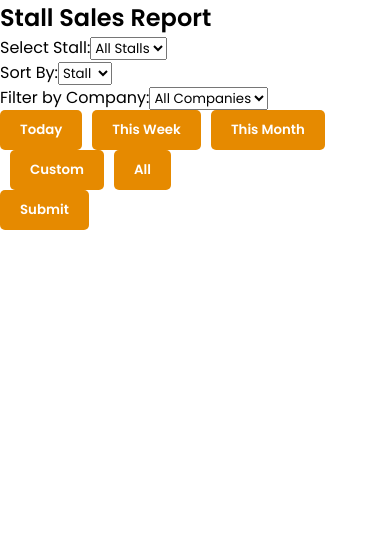
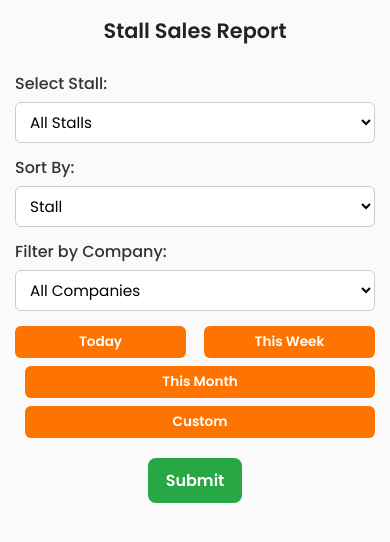
Before and after one commit to madhu-famelyn/Fliplyn-customer, a React (Create React App) app: page /view-sales in a window 390 px wide. Shown: the top 542 px of the page. Built offline with nearby package versions, Linux system fonts and the light colour scheme.

Commit message:
added multiple stal adding option

```diff
--- a/src/components/ManagerComponents/ManagerStalls/ManagerStalls.css
+++ b/src/components/ManagerComponents/ManagerStalls/ManagerStalls.css
@@ -20,6 +20,9 @@
   gap: 8px;
   overflow-x: auto;
   margin-bottom: 25px;
+  align-items: center;
+  justify-content: center; /* ✅ Centers the row horizontally */
+  width: 100%;
 }
 
 .mgr-btn {
--- a/src/components/ManagerComponents/ManagerStalls/ManagerStalls.js
+++ b/src/components/ManagerComponents/ManagerStalls/ManagerStalls.js
@@ -153,9 +153,6 @@ export default function ManagerEditStall() {
         <button className="mgr-btn" onClick={() => navigate("/manager-view-vendors")}>
           Add Vendor
         </button>
-        <button className="mgr-btn" onClick={() => navigate("/place-bulk-order")}>
-          Place Bulk Order
-        </button>
         <button className="mgr-btn" onClick={() => navigate("/add-item-manager")}>
           Add Item
         </button>
--- a/src/components/ManagerComponents/Stalls_reports/StallsReport.css
+++ b/src/components/ManagerComponents/Stalls_reports/StallsReport.css
@@ -1,48 +1,67 @@
-/* 🌟 Container */
-.stall-report-container {
+/* === General Container === */
+.stall-report-container-unique {
   padding: 20px;
+  max-width: 1300px;
+  margin: 0 auto;
   font-family: "Poppins", sans-serif;
   background-color: #fafafa;
-  color: #333;
+  min-height: 100vh;
 }
 
-/* 🔹 Title */
-.stall-report-title {
+.stall-report-title-unique {
   text-align: center;
   font-size: 1.8rem;
   font-weight: 600;
+  color: #222;
   margin-bottom: 25px;
-  color: #2a2a2a;
 }
 
-/* 🔹 Filter Rows */
-.stall-report-filter-row {
+/* === Filters Section === */
+.stall-report-filters-row-unique {
   display: flex;
   flex-wrap: wrap;
+  justify-content: space-between;
   gap: 15px;
-  justify-content: space-between;
-  background: #ffffff;
-  border: 1px solid #ddd;
-  padding: 15px;
-  border-radius: 10px;
-  margin-bottom: 20px;
+  margin-bottom: 15px;
 }
 
-.stall-report-filter-row label {
-  font-weight: 500;
-  margin-right: 8px;
+.stall-report-dropdown-unique,
+.stall-report-sort-unique,
+.stall-report-company-filter-unique {
+  flex: 1;
+  min-width: 250px;
 }
 
-.stall-report-filter-row select {
-  padding: 6px 10px;
+.stall-report-dropdown-unique label,
+.stall-report-sort-unique label,
+.stall-report-company-filter-unique label {
+  display: block;
+  font-weight: 500;
+  color: #333;
+  margin-bottom: 6px;
+}
+
+.stall-report-dropdown-unique select,
+.stall-report-sort-unique select,
+.stall-report-company-filter-unique select {
+  width: 100%;
+  padding: 8px 10px;
   border-radius: 6px;
   border: 1px solid #ccc;
   background-color: #fff;
   font-size: 0.95rem;
+  transition: border-color 0.2s;
 }
 
-/* 🔹 Date Filter Buttons */
-.stall-report-date-filters {
+.stall-report-dropdown-unique select:focus,
+.stall-report-sort-unique select:focus,
+.stall-report-company-filter-unique select:focus {
+  border-color: #ff7300;
+  outline: none;
+}
+
+/* === Date Filter Buttons === */
+.stall-report-date-filters-unique {
   display: flex;
   flex-wrap: wrap;
   gap: 10px;
@@ -50,165 +69,193 @@
   justify-content: center;
 }
 
-.stall-report-date-filters button {
-  background-color: #007bff;
-  color: white;
+.stall-report-date-filters-unique button {
+  background-color: #ff7300;
+  color: #fff;
   border: none;
   padding: 8px 14px;
   border-radius: 6px;
+  font-size: 0.9rem;
   cursor: pointer;
-  font-size: 0.9rem;
-  transition: background 0.2s ease;
+  transition: background-color 0.3s;
 }
 
-.stall-report-date-filters button:hover {
+.stall-report-date-filters-unique button:hover {
   background-color: #0056b3;
 }
 
-/* 🔹 Custom Date Range */
-.stall-report-custom-range {
+/* === Custom Date Range === */
+.stall-report-custom-range-unique {
   display: flex;
-  gap: 10px;
+  gap: 8px;
+  flex-wrap: wrap;
   justify-content: center;
+  margin-top: 10px;
 }
 
-.stall-report-custom-range input {
+.stall-report-custom-range-unique input {
   padding: 6px 10px;
   border: 1px solid #ccc;
   border-radius: 6px;
+  font-size: 0.9rem;
 }
 
-/* 🔹 Action Buttons */
-.stall-report-actions {
-  display: flex;
-  flex-wrap: wrap;
-  gap: 12px;
-  justify-content: center;
-  margin-bottom: 25px;
+/* === Submit & Export Buttons === */
+.stall-report-submit-btn-container-unique,
+.stall-report-export-btn-unique {
+  text-align: center;
+  margin: 15px 0;
 }
 
-.stall-report-actions button {
+.stall-report-submit-btn-unique,
+.stall-report-export-btn-unique button {
   background-color: #28a745;
   color: white;
   border: none;
-  padding: 9px 16px;
-  border-radius: 6px;
-  font-size: 0.95rem;
+  padding: 10px 18px;
+  font-size: 1rem;
+  border-radius: 8px;
   cursor: pointer;
-  transition: background 0.2s ease;
+  transition: background-color 0.3s;
 }
 
-.stall-report-actions button:nth-child(2) {
-  background-color: #17a2b8;
+.stall-report-submit-btn-unique:hover,
+.stall-report-export-btn-unique button:hover {
+  background-color: #218838;
 }
 
-.stall-report-actions button:nth-child(3) {
-  background-color: #ffc107;
-  color: #333;
+/* === No Orders / Loading === */
+.stall-report-no-orders-unique p,
+.stall-report-container-unique p {
+  text-align: center;
+  font-size: 1rem;
+  color: #555;
 }
 
-.stall-report-actions button:hover {
-  opacity: 0.9;
+/* === Total Section === */
+.stall-report-total-unique {
+  text-align: right;
+  font-weight: 600;
+  font-size: 1.2rem;
+  color: #333;
+  margin: 20px 0 10px;
 }
 
-/* 🔹 Empty State */
-.stall-report-empty {
-  text-align: center;
-  background: #fff3cd;
-  color: #856404;
-  padding: 15px;
-  border-radius: 8px;
-  border: 1px solid #ffeeba;
-  margin-top: 20px;
+/* === Orders Table === */
+.stall-report-table-unique {
+  width: 100%;
+  border-collapse: collapse;
+  margin-top: 10px;
+  background: #fff;
+  border-radius: 10px;
+  overflow: hidden;
+  box-shadow: 0 2px 10px rgba(0, 0, 0, 0.08);
 }
 
-/* 🔹 Grand Total */
-.stall-report-total {
-  text-align: right;
-  font-size: 1.2rem;
-  font-weight: 600;
-  color: #2a2a2a;
-  margin: 15px 0;
-}
-
-/* 🔹 Table Styles */
-.stall-report-table {
-  width: 100%;
-  border-collapse: collapse;
-  overflow-x: auto;
-  display: block;
-  white-space: nowrap;
-  background-color: white;
-  border-radius: 10px;
-  box-shadow: 0 2px 10px rgba(0, 0, 0, 0.05);
-}
-
-.stall-report-table thead {
-  background-color: #007bff;
-  color: white;
-}
-
-.stall-report-table th,
-.stall-report-table td {
+.stall-report-table-unique th,
+.stall-report-table-unique td {
   padding: 10px 12px;
-  text-align: left;
-  border-bottom: 1px solid #ddd;
+  border: 1px solid #e6e6e6;
+  text-align: center;
   font-size: 0.9rem;
 }
 
-.stall-report-table th {
+.stall-report-table-unique th {
+  background-color: #ff7300;
+  color: #fff;
   font-weight: 600;
+  text-transform: capitalize;
 }
 
-.stall-report-table tr:nth-child(even) {
-  background-color: #f9f9f9;
+.stall-report-table-unique tr:nth-child(even) {
+  background-color: #f8f9fa;
 }
 
-.stall-report-table tr:hover {
-  background-color: #eef5ff;
+/* === Responsive Styling === */
+
+/* 🖥️ For large screens (Windows desktop) */
+@media (min-width: 1025px) {
+  .stall-report-container-unique {
+    padding: 30px 40px;
+  }
+
+  .stall-report-title-unique {
+    font-size: 2rem;
+  }
+
+  .stall-report-table-unique th,
+  .stall-report-table-unique td {
+    font-size: 0.95rem;
+    padding: 12px 15px;
+  }
 }
 
-/* ✅ Responsive Design */
-@media (max-width: 1024px) {
-  .stall-report-filter-row {
+/* 📱 For tablets & mobile screens */
+@media (max-width: 768px) {
+  .stall-report-container-unique {
+    padding: 15px;
+  }
+
+  .stall-report-title-unique {
+    font-size: 1.5rem;
+  }
+
+  .stall-report-filters-row-unique {
     flex-direction: column;
     gap: 12px;
   }
 
-  .stall-report-date-filters {
-    justify-content: center;
+  .stall-report-dropdown-unique,
+  .stall-report-sort-unique,
+  .stall-report-company-filter-unique {
+    width: 100%;
+    min-width: unset;
   }
 
-  .stall-report-actions {
-    flex-direction: column;
+  .stall-report-date-filters-unique {
+    justify-content: center;
+    gap: 8px;
   }
 
-  .stall-report-total {
+  .stall-report-date-filters-unique button {
+    flex: 1 1 calc(50% - 10px);
+  }
+
+  .stall-report-custom-range-unique input {
+    width: 100%;
+  }
+
+  .stall-report-table-unique {
+    display: block;
+    width: 100%;
+    overflow-x: auto;
+    white-space: nowrap;
+  }
+
+  .stall-report-total-unique {
     text-align: center;
+    font-size: 1rem;
   }
 }
 
-@media (max-width: 600px) {
-  .stall-report-title {
-    font-size: 1.5rem;
+/* 📱 Extra small screens */
+@media (max-width: 480px) {
+  .stall-report-title-unique {
+    font-size: 1.3rem;
   }
 
-  .stall-report-filter-row select,
-  .stall-report-custom-range input {
-    width: 100%;
+  .stall-report-date-filters-unique button {
+    font-size: 0.85rem;
+    padding: 6px 10px;
   }
 
-  .stall-report-table th,
-  .stall-report-table td {
-    font-size: 0.85rem;
-    padding: 8px;
+  .stall-report-table-unique th,
+  .stall-report-table-unique td {
+    font-size: 0.8rem;
+    padding: 8px 6px;
   }
 
-  .stall-report-actions button {
-    width: 100%;
-  }
-
-  .stall-report-date-filters button {
-    flex: 1 1 45%;
+  .stall-report-total-unique {
+    font-size: 0.95rem;
   }
 }
--- a/src/components/ManagerComponents/Stalls_reports/StallsReport.js
+++ b/src/components/ManagerComponents/Stalls_reports/StallsReport.js
@@ -11,13 +11,13 @@ export default function StallSalesReport() {
   const [orders, setOrders] = useState([]);
   const [loading, setLoading] = useState(false);
   const [error, setError] = useState("");
-  const [filter, setFilter] = useState("all");
+  const [filter, setFilter] = useState("");
   const [customRange, setCustomRange] = useState({ start: "", end: "" });
   const [companyFilter, setCompanyFilter] = useState("all");
   const [sortBy, setSortBy] = useState("stall");
   const [submitted, setSubmitted] = useState(false);
 
-  // Fetch stalls initially
+  // ✅ Fetch stalls initially
   useEffect(() => {
     const fetchStalls = async () => {
       if (!user?.building_id) return;
@@ -34,7 +34,7 @@ export default function StallSalesReport() {
     fetchStalls();
   }, [user]);
 
-  // Fetch orders only after clicking submit
+  // ✅ Fetch orders after submission
   useEffect(() => {
     if (!user?.building_id || !submitted) return;
 
@@ -45,31 +45,70 @@ export default function StallSalesReport() {
       try {
         let fetchedOrders = [];
 
+const fetchOrdersByStall = async (stall) => {
+  const baseUrl = "https://admin-aged-field-2794.fly.dev/orders";
+  let res;
+
+  try {
+    if (filter === "custom") {
+      if (!customRange.start || !customRange.end) return [];
+      res = await axios.get(`${baseUrl}/by-stall/${stall.id}/range`, {
+        params: {
+          start_date: customRange.start,
+          end_date: customRange.end,
+        },
+      });
+    } else {
+      const now = new Date();
+      let startDate, endDate;
+
+      if (filter === "today") {
+        startDate = new Date(now.setHours(0, 0, 0, 0)).toISOString().split("T")[0];
+        endDate = new Date().toISOString().split("T")[0];
+      } else if (filter === "week") {
+        const startOfWeek = new Date(now);
+        startOfWeek.setDate(now.getDate() - now.getDay());
+        startDate = startOfWeek.toISOString().split("T")[0];
+        endDate = new Date().toISOString().split("T")[0];
+      } else if (filter === "month") {
+        const startOfMonth = new Date(now.getFullYear(), now.getMonth(), 1);
+        startDate = startOfMonth.toISOString().split("T")[0];
+        endDate = new Date().toISOString().split("T")[0];
+      } else {
+        return [];
+      }
+
+      res = await axios.get(`${baseUrl}/by-stall/${stall.id}/range`, {
+        params: { start_date: startDate, end_date: endDate },
+      });
+    }
+
+    return res.data.map((order) => ({ ...order, stall_name: stall.name }));
+  } catch (err) {
+    if (err.response && err.response.status === 404) {
+      console.warn(`No orders found for stall ${stall.name} in this range.`);
+      return []; // **return empty array on 404**
+    }
+    throw err; // re-throw other errors
+  }
+};
+
+
         if (selectedStallId === "all") {
           for (let stall of stalls) {
             try {
-              const res = await axios.get(
-                `https://admin-aged-field-2794.fly.dev/orders/by-stall/${stall.id}`
-              );
-              const stallOrders = res.data.map((order) => ({
-                ...order,
-                stall_name: stall.name,
-              }));
+              const stallOrders = await fetchOrdersByStall(stall);
               fetchedOrders.push(...stallOrders);
-            } catch (err) {
-              console.error(`Failed to fetch orders for stall ${stall.name}`, err);
+            } catch {
+              console.warn(`No orders for stall ${stall.name}`);
             }
           }
         } else {
-          const res = await axios.get(
-            `https://admin-aged-field-2794.fly.dev/orders/by-stall/${selectedStallId}`
-          );
-          const stallName =
-            stalls.find((s) => s.id === selectedStallId)?.name || "";
-          fetchedOrders = res.data.map((order) => ({
-            ...order,
-            stall_name: stallName,
-          }));
+          const selectedStall = stalls.find((s) => s.id === selectedStallId);
+          if (selectedStall) {
+            const stallOrders = await fetchOrdersByStall(selectedStall);
+            fetchedOrders.push(...stallOrders);
+          }
         }
 
         setOrders(fetchedOrders);
@@ -80,88 +119,55 @@ export default function StallSalesReport() {
         setOrders([]);
       } finally {
         setLoading(false);
+        setSubmitted(false);
       }
     };
 
     fetchOrders();
-  }, [selectedStallId, stalls, user, submitted]);
+  }, [selectedStallId, stalls, user, submitted, filter, customRange]);
 
-  // Helper: Extract company name (only 'cashe' allowed)
+  // ✅ Extract company name from email
   const getCompanyName = (email) => {
     if (!email) return "Unknown";
     const domain = email.split("@")[1] || "";
-    if (domain.includes("cashe")) return "cashe";
-    return "Other";
+    return domain.includes("cashe") ? "cashe" : "Other";
   };
 
-  // Filter orders by date
-  const filteredOrders = orders.filter((order) => {
-    if (filter === "all") return true;
-    const orderDate = new Date(order.created_datetime || new Date());
-    const now = new Date();
-
-    switch (filter) {
-      case "today":
-        return orderDate.toDateString() === now.toDateString();
-      case "week":
-        const startOfWeek = new Date(now);
-        startOfWeek.setDate(now.getDate() - now.getDay());
-        const endOfWeek = new Date(startOfWeek);
-        endOfWeek.setDate(startOfWeek.getDate() + 6);
-        return orderDate >= startOfWeek && orderDate <= endOfWeek;
-      case "month":
-        return (
-          orderDate.getMonth() === now.getMonth() &&
-          orderDate.getFullYear() === now.getFullYear()
-        );
-      case "custom":
-        if (!customRange.start || !customRange.end) return true;
-        const start = new Date(customRange.start);
-        const end = new Date(customRange.end);
-        end.setHours(23, 59, 59, 999);
-        return orderDate >= start && orderDate <= end;
-      default:
-        return true;
-    }
-  });
-
-  // Apply company filter
-  let companyFilteredOrders =
+  // ✅ Company filter
+  const companyFilteredOrders =
     companyFilter === "all"
-      ? filteredOrders
-      : filteredOrders.filter(
+      ? orders
+      : orders.filter(
           (order) => getCompanyName(order.user_email) === companyFilter
         );
 
-  // Apply sorting
-  companyFilteredOrders = [...companyFilteredOrders].sort((a, b) => {
-    if (sortBy === "date") {
-      return new Date(a.created_datetime) - new Date(b.created_datetime);
-    } else {
-      return a.stall_name.localeCompare(b.stall_name);
-    }
-  });
+  // ✅ Sorting
+  const sortedOrders = [...companyFilteredOrders].sort((a, b) =>
+    sortBy === "date"
+      ? new Date(a.created_datetime) - new Date(b.created_datetime)
+      : a.stall_name.localeCompare(b.stall_name)
+  );
 
-  // Grand total sales
-  const totalSales = companyFilteredOrders.reduce((acc, order) => {
+  // ✅ Grand total
+  const totalSales = sortedOrders.reduce((acc, order) => {
     const totalPaid =
       order.order_details.reduce((sum, d) => sum + d.total, 0) +
       (order.round_off || 0);
     return acc + totalPaid;
   }, 0);
 
-  // Unique companies (only 'cashe')
+  // ✅ Unique companies (only “cashe”)
   const companies = Array.from(
     new Set(
-      filteredOrders
+      orders
         .map((o) => getCompanyName(o.user_email))
         .filter((c) => c === "cashe")
     )
   );
 
-  // Export to Excel
+  // ✅ Export to Excel
   const exportToExcel = () => {
-    const rows = companyFilteredOrders.flatMap((order) =>
+    const rows = sortedOrders.flatMap((order) =>
       order.order_details.map((item, index) => ({
         Stall: order.stall_name,
         Token: order.token_number,
@@ -182,18 +188,6 @@ export default function StallSalesReport() {
     );
 
     rows.push({
-      Stall: "",
-      Token: "",
-      Email: "",
-      Date: "",
-      Item: "",
-      Quantity: "",
-      Price: "",
-      Total: "",
-      CGST: "",
-      SGST: "",
-      GST_Total: "",
-      Round_Off: "",
       Total_Paid: "Grand Total: ₹" + totalSales.toFixed(2),
     });
 
@@ -203,11 +197,24 @@ export default function StallSalesReport() {
     XLSX.writeFile(wb, "Stall_Sales_Report.xlsx");
   };
 
+  // ✅ Handle Submit
+  const handleSubmit = () => {
+    if (!filter) {
+      alert("Please select a date filter (Today, Week, Month, or Custom)");
+      return;
+    }
+    if (filter === "custom" && (!customRange.start || !customRange.end)) {
+      alert("Please select both start and end dates for custom range.");
+      return;
+    }
+    setSubmitted(true);
+  };
+
   return (
     <div className="stall-report-container-unique">
       <h2 className="stall-report-title-unique">Stall Sales Report</h2>
 
-      {/* Filters Section */}
+      {/* Filters */}
       <div className="stall-report-filters-row-unique">
         <div className="stall-report-dropdown-unique">
           <label htmlFor="stall-select">Select Stall:</label>
@@ -260,7 +267,6 @@ export default function StallSalesReport() {
         <button onClick={() => setFilter("week")}>This Week</button>
         <button onClick={() => setFilter("month")}>This Month</button>
         <button onClick={() => setFilter("custom")}>Custom</button>
-        <button onClick={() => setFilter("all")}>All</button>
 
         {filter === "custom" && (
           <div className="stall-report-custom-range-unique">
@@ -282,42 +288,35 @@ export default function StallSalesReport() {
         )}
       </div>
 
-      {/* Submit Button */}
+      {/* Submit */}
       <div className="stall-report-submit-btn-container-unique">
         <button
           className="stall-report-submit-btn-unique"
-          onClick={() => setSubmitted(true)}
+          onClick={handleSubmit}
         >
           Submit
         </button>
       </div>
 
-      {/* Export Button */}
+      {/* Export */}
       {orders.length > 0 && (
         <div className="stall-report-export-btn-unique">
           <button onClick={exportToExcel}>Export to Excel</button>
         </div>
       )}
 
-      {/* Loading & Error */}
+      {/* Loading/Error */}
       {loading && <p>Loading orders...</p>}
       {error && <p style={{ color: "red" }}>{error}</p>}
 
-      {/* Results */}
-      {!loading && !error && companyFilteredOrders.length === 0 && submitted && (
+      {!loading && !error && sortedOrders.length === 0 && submitted && (
         <div className="stall-report-no-orders-unique">
-          <p>No orders found for this range.</p>
-          {stalls.length > 0 && (
-            <ul>
-              {stalls.map((stall) => (
-                <li key={stall.id}>{stall.name} - No orders yet</li>
-              ))}
-            </ul>
-          )}
+          <p>No orders found for this date range.</p>
         </div>
       )}
 
-      {companyFilteredOrders.length > 0 && (
+      {/* Orders Table */}
+      {sortedOrders.length > 0 && (
         <>
           <h3 className="stall-report-total-unique">
             Grand Total Sales: ₹{totalSales.toFixed(2)}
@@ -330,16 +329,16 @@ export default function StallSalesReport() {
                 <th>User Email</th>
                 <th>Date</th>
                 <th>Item</th>
-                <th>Quantity</th>
+                <th>Qty</th>
                 <th>Price</th>
                 <th>Total</th>
-                <th>Total GST</th>
+                <th>GST</th>
                 <th>Round Off</th>
                 <th>Total Paid</th>
               </tr>
             </thead>
             <tbody>
-              {companyFilteredOrders.map((order) =>
+              {sortedOrders.map((order) =>
                 order.order_details.map((item, index) => {
                   const totalPaid =
                     order.order_details.reduce((sum, d) => sum + d.total, 0) +
```
Also changed, not shown: src/components/ManagerComponents/AddWallet/AddWallet.css (+104 -29 lines), src/components/ManagerComponents/AddWallet/AddWallet.js (+13 -24 lines).
